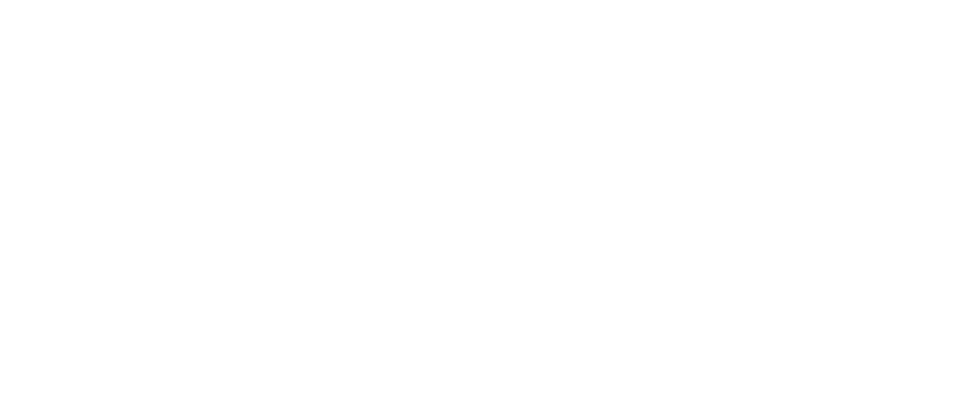
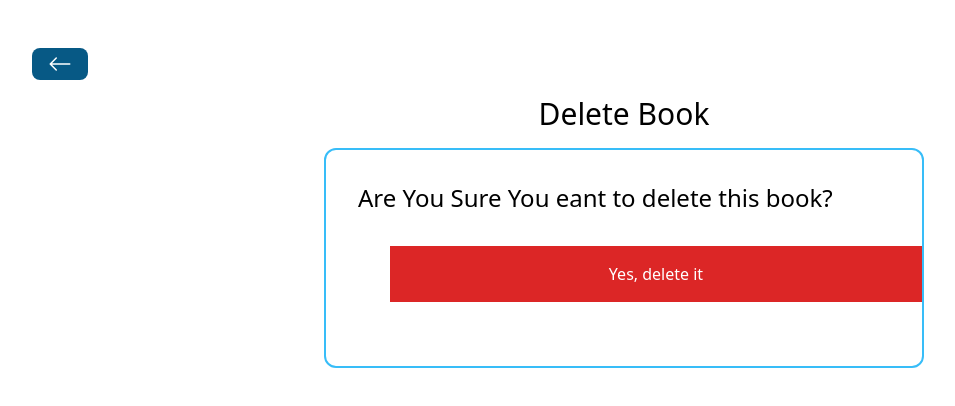
Before and after one commit to FatimaIrshad123/Book-Store-MERN-Project, a React (Vite) app in the folder frontend/: page /books/delete/1 in a window 1280 px wide. Shown: the top 406 px of the page, without its empty margins (16-971 px from the left). Built offline with nearby package versions, Linux system fonts and the light colour scheme.

Commit message:
Added deletebook

```diff
--- a/frontend/src/pages/DeleteBook.tsx
+++ b/frontend/src/pages/DeleteBook.tsx
@@ -1,8 +1,38 @@
-import React from 'react'
+import axios from "axios"
+import { useState } from "react"
+import { useNavigate, useParams } from "react-router-dom"
+import BackButton from "../components/BackButton"
+import Spinner from "../components/Spinner"
 
 const DeleteBook = () => {
+  const [loading,setLoading] = useState(false)
+  const {id} = useParams();
+  const navigate = useNavigate()
+
+  const handleDeleteBook = () => {
+    setLoading(true);
+    axios.delete(`http://localhost:5555/books/${id}`)
+    .then(() => {
+      setLoading(false)
+      navigate('/')
+    })
+    .catch((error) => {
+      setLoading(false);
+      alert('An error happened. Please Check console')
+      console.log(error)
+    })
+  }
   return (
-    <div>
+    <div className="p-4">
+      <BackButton />
+      <h1 className="text-3xl my-4">Delete Book</h1>
+      {loading ? <Spinner/> : ''}
+      <div className="text-left flex flex-col border-2 border-sky-400 rounded-xl w-[600px] p-8 mx-auto">
+        <h3 className="text-2xl">Are You Sure You eant to delete this book?</h3>
+        <button className="p-4 bg-red-600 text-white m-8 w-full" onClick={handleDeleteBook}>
+          Yes, delete it
+        </button>
+      </div>
 
     </div>
   )
```
